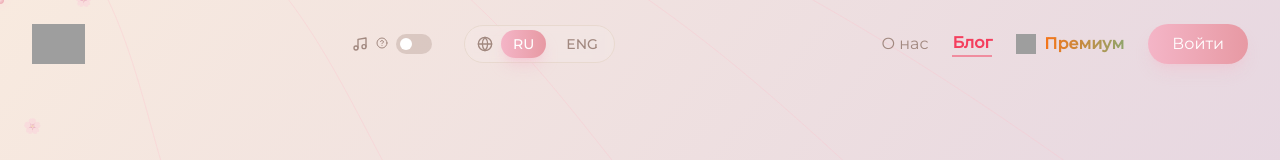
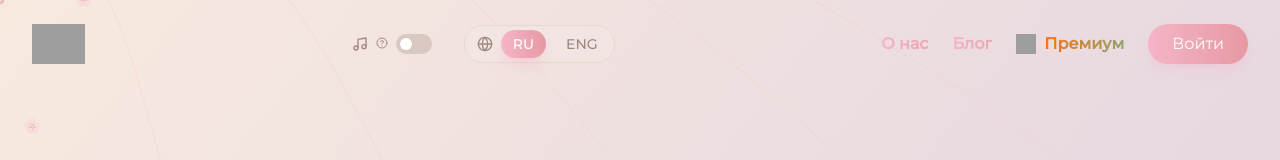
Before and after one commit to MERCY1912/StartPage_gen4, a React (Vite) app: page / in a window 1280 px wide. Shown: the top 160 px of the page. Built offline with nearby package versions, Linux system fonts and the light colour scheme; grey boxes are pictures that could not be loaded.

Commit message:
Add gradient and underline to header buttons

```diff
--- a/src/components/Header.tsx
+++ b/src/components/Header.tsx
@@ -151,11 +151,13 @@ export const Header: React.FC<HeaderProps> = () => {
         </div>
 
         <nav className="flex items-center space-x-2 sm:space-x-4 xl:space-x-6">
-          <a href="#about" className="hidden lg:block text-base text-text-secondary hover:text-text-primary transition-colors duration-300 ease-in-out">
+          <a href="#about" className="group relative hidden lg:block text-base font-semibold text-transparent bg-clip-text bg-gradient-to-r from-primary to-accent animate-gradient-x">
             {t('nav.about')}
+            <span className="absolute bottom-0 left-0 w-full h-0.5 bg-gradient-to-r from-primary to-accent scale-x-0 group-hover:scale-x-100 transition-transform duration-300 ease-in-out origin-left"></span>
           </a>
-          <a href="#articles" className="text-sm sm:text-base font-semibold text-accent-vibrant border-b-2 border-accent-vibrant/50 hover:border-accent-vibrant transition-all duration-300 ease-in-out">
+          <a href="#articles" className="group relative text-sm sm:text-base font-semibold text-transparent bg-clip-text bg-gradient-to-r from-primary to-accent animate-gradient-x">
             {t('nav.articles')}
+            <span className="absolute bottom-0 left-0 w-full h-0.5 bg-gradient-to-r from-primary to-accent scale-x-0 group-hover:scale-x-100 transition-transform duration-300 ease-in-out origin-left"></span>
           </a>
           <HeaderPremium />
           <button
--- a/src/components/HeaderPremium.tsx
+++ b/src/components/HeaderPremium.tsx
@@ -8,12 +8,13 @@ function HeaderPremium() {
     <>
       <button
         onClick={() => setOpen(true)}
-        className="group flex items-center space-x-2 transition-opacity duration-300 hover:opacity-80"
+        className="group relative flex items-center space-x-2 transition-opacity duration-300 hover:opacity-80"
       >
         <img src="https://blog.femmify.me/wp-content/uploads/2025/08/vip-c.png" alt="" className="w-5 h-5 transition-transform duration-300 group-hover:scale-110" />
         <span className="font-semibold text-transparent bg-clip-text bg-gradient-to-r from-orange-500 to-teal-400 animate-gradient-x">
           Премиум
         </span>
+        <span className="absolute bottom-0 left-0 w-full h-0.5 bg-gradient-to-r from-orange-500 to-teal-400 scale-x-0 group-hover:scale-x-100 transition-transform duration-300 ease-in-out origin-left"></span>
       </button>
       <PricingModal open={open} onClose={() => setOpen(false)} />
     </>
```
